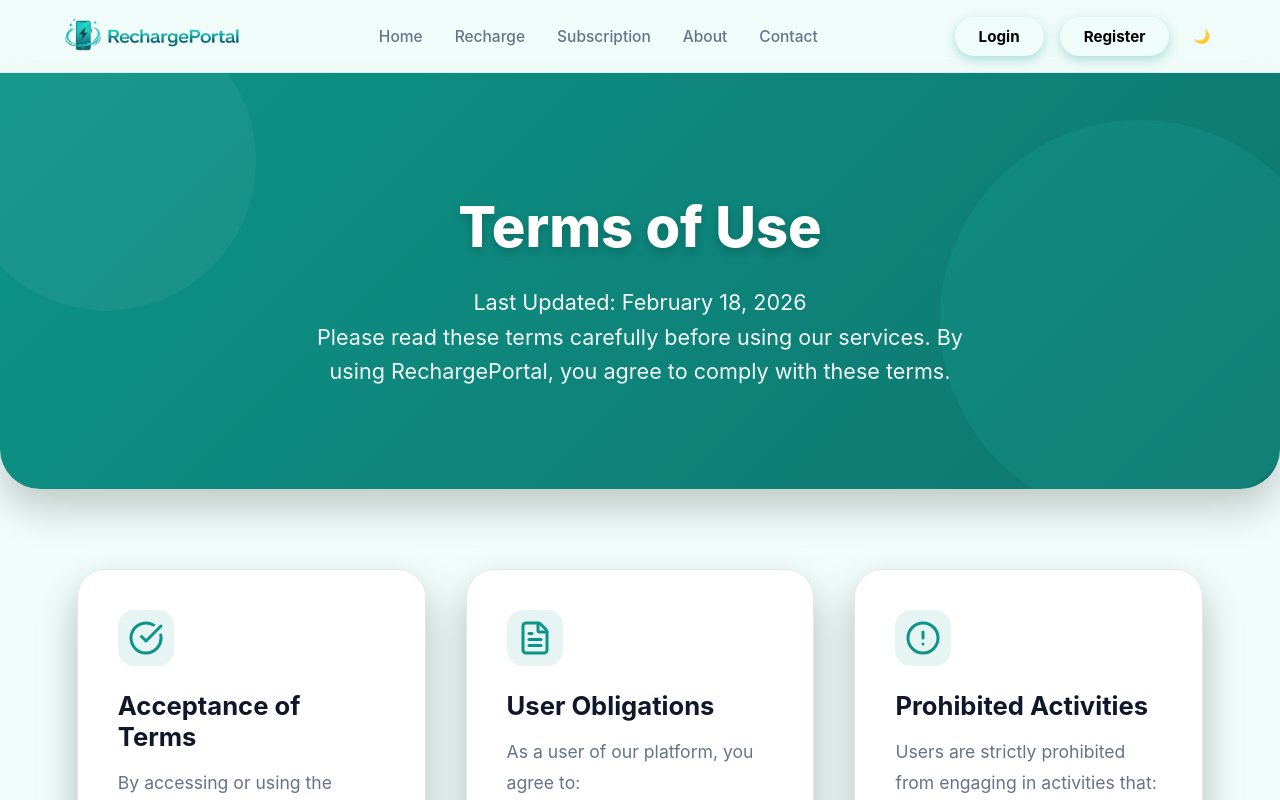
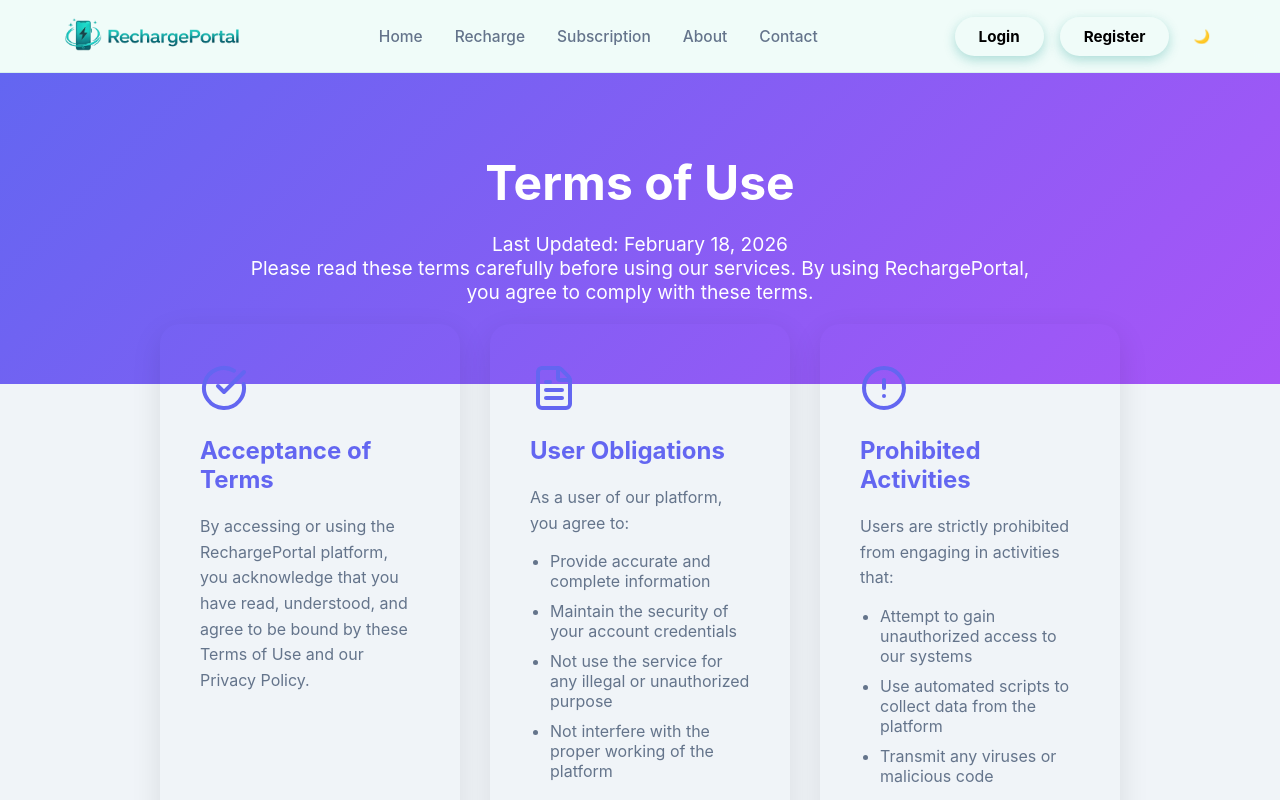
Before and after one commit to nikhilrv605-byte/rechargeportalui, a React (Vite) app: page /terms in a window 1280 px wide. Shown: the top 800 px of the page. Built offline with nearby package versions, Linux system fonts and the light colour scheme; no server answers.

Commit message:
changes in login and ui

```diff
--- a/src/App.jsx
+++ b/src/App.jsx
@@ -13,13 +13,14 @@ import Payment from "./pages/Payment";
 import Profile from "./pages/Profile";
 import { AuthProvider } from "./context/AuthContext";
 import ThemeProvider from "./context/ThemeContext"; // Corrected import path
+// Import the new component
 
 function App() {
   return (
     // Providers are typically wrapped in main.jsx for simplification,
     // but keeping them here as per the provided App.jsx content.
     // The instruction "simplify provider wrapping in main.jsx" implies
-    // moving these out of App.jsx, but this file is App.jsx.
+    // moving these out of App.jsx, but this file is App.jsx.cd
     <AuthProvider>
       <ThemeProvider>
         <BrowserRouter>
@@ -36,6 +37,8 @@ function App() {
               <Route path="/subscription" element={<Subscription />} />
               <Route path="/payment" element={<Payment />} />
               <Route path="/profile" element={<Profile />} />
+                 {/* 🔹 ADD IT HERE */}
+
             </Routes>
           </MainLayout>
         </BrowserRouter>
--- a/src/context/AuthContext.jsx
+++ b/src/context/AuthContext.jsx
@@ -6,20 +6,37 @@ export const AuthProvider = ({ children }) => {
     const [user, setUser] = useState(null);
     const [isLoggedIn, setIsLoggedIn] = useState(false);
     const [token, setToken] = useState(localStorage.getItem("authToken") || null);
+useEffect(() => {
+    // First check localStorage (normal login)
+    const savedUser = localStorage.getItem("user");
 
-    useEffect(() => {
-        // Check for saved user data on load
-        const savedUser = localStorage.getItem("user");
     if (savedUser && token) {
         try {
             setUser(JSON.parse(savedUser));
             setIsLoggedIn(true);
+            return;
         } catch (e) {
-                console.error("Error parsing user from localStorage", e);
+            console.error("Error parsing user", e);
         }
     }
-    }, [token]);
 
+    // 👇 ADD THIS PART FOR GOOGLE SESSION LOGIN
+    fetch("http://localhost:8080/api/auth/me", {
+        credentials: "include",
+    })
+        .then((res) => {
+            if (!res.ok) throw new Error();
+            return res.json();
+        })
+        .then((data) => {
+            setUser(data);
+            setIsLoggedIn(true);
+        })
+        .catch(() => {
+            console.log("No active session");
+        });
+
+}, []);
     const login = (userData, userToken) => {
         setIsLoggedIn(true);
         setUser(userData);
--- a/src/pages/Login.css
+++ b/src/pages/Login.css
@@ -151,6 +151,158 @@
   color: #14b8a6;
 }
 
+.google-btn {
+  width: 100%;
+  padding: 10px;
+  background-color: #fff;
+  border: 1px solid #ddd;
+  color: #444;
+  font-weight: 500;
+  cursor: pointer;
+  margin-top: 10px;
+}
+
+.google-btn:hover {
+  background-color: #f5f5f5;
+}
+
+.divider {
+  text-align: center;
+  margin: 15px 0;
+  color: #888;
+}
+.auth-container {
+  min-height: 100vh;
+  display: flex;
+  justify-content: center;
+  align-items: center;
+  background: linear-gradient(135deg, #e0f7fa, #f1f8ff);
+}
+
+.auth-card {
+  width: 380px;
+  padding: 40px;
+  border-radius: 16px;
+  background: rgba(255, 255, 255, 0.85);
+  backdrop-filter: blur(12px);
+  box-shadow: 0 20px 40px rgba(0, 0, 0, 0.08);
+  text-align: center;
+}
+
+.auth-title {
+  font-size: 24px;
+  font-weight: 600;
+  margin-bottom: 5px;
+}
+
+.auth-subtitle {
+  color: #666;
+  margin-bottom: 25px;
+}
+
+.input-group {
+  text-align: left;
+  margin-bottom: 18px;
+}
+
+.input-group label {
+  font-size: 14px;
+  font-weight: 500;
+}
+
+.input-group input {
+  width: 100%;
+  padding: 10px 12px;
+  margin-top: 5px;
+  border-radius: 8px;
+  border: 1px solid #ddd;
+  transition: 0.2s ease;
+}
+
+.input-group input:focus {
+  border-color: #4cafef;
+  outline: none;
+  box-shadow: 0 0 0 2px rgba(76, 175, 239, 0.15);
+}
+
+.auth-btn {
+  width: 100%;
+  padding: 12px;
+  background: #4cafef;
+  color: white;
+  border: none;
+  border-radius: 8px;
+  font-weight: 600;
+  cursor: pointer;
+  transition: 0.2s ease;
+  margin-top: 10px;
+}
+
+.auth-btn:hover {
+  background: #3a9de0;
+}
+
+.divider {
+  margin: 20px 0;
+  position: relative;
+  font-size: 13px;
+  color: #888;
+}
+
+.divider::before,
+.divider::after {
+  content: "";
+  position: absolute;
+  top: 50%;
+  width: 40%;
+  height: 1px;
+  background: #ddd;
+}
+
+.divider::before {
+  left: 0;
+}
+
+.divider::after {
+  right: 0;
+}
+
+.google-btn {
+  width: 100%;
+  padding: 11px;
+  background: white;
+  border: 1px solid #ddd;
+  border-radius: 8px;
+  font-weight: 500;
+  cursor: pointer;
+  display: flex;
+  align-items: center;
+  justify-content: center;
+  gap: 10px;
+  transition: 0.2s ease;
+}
+
+.google-btn:hover {
+  background: #f7f7f7;
+  border-color: #ccc;
+}
+
+.google-icon {
+  width: 18px;
+  height: 18px;
+}
+
+.switch-text {
+  margin-top: 18px;
+  font-size: 14px;
+}
+
+.switch-link {
+  color: #4cafef;
+  text-decoration: none;
+  font-weight: 500;
+}
+
 /* Reset margins globally */
 * {
   margin: 0;
--- a/src/pages/Login.jsx
+++ b/src/pages/Login.jsx
@@ -83,6 +83,24 @@ const Login = () => {
           <button className="auth-btn" type="submit">
             Login
           </button>
+
+<div className="divider">OR</div>
+
+<button
+  type="button"
+  className="google-btn"
+  onClick={() => {
+    window.location.href =
+      "http://localhost:8080/oauth2/authorization/google";
+  }}
+>
+  <img
+    src="https://www.svgrepo.com/show/475656/google-color.svg"
+    alt="google"
+    className="google-icon"
+  />
+  Continue with Google
+</button>
         </form>
 
         <p className="switch-text">
--- a/src/pages/PrivacyPolicy.jsx
+++ b/src/pages/PrivacyPolicy.jsx
@@ -5,7 +5,6 @@ import "./PrivacyPolicy.css";
 const PrivacyPolicy = () => {
     return (
         <div className="privacy-page">
-            {/* HERO */}
             <section className="privacy-hero">
                 <div className="privacy-hero-content">
                     <h1>Privacy Policy</h1>
@@ -17,7 +16,6 @@ const PrivacyPolicy = () => {
                 </div>
             </section>
 
-            {/* CONTENT */}
             <section className="privacy-content">
                 <div className="privacy-card">
                     <FileText className="privacy-icon" />
--- a/src/pages/Subscription.jsx
+++ b/src/pages/Subscription.jsx
@@ -93,9 +93,7 @@ const Subscription = () => {
       <div className="subscription-header">
         <h1>Subscriptions</h1>
         <p>Choose a plan and start enjoying premium content</p>
-        {!isLoggedIn && (
-          <p className="login-warning" style={{ marginTop: "1rem" }}>⚠ Please login to continue</p>
-        )}
+
       </div>
 
       <div className="subscription-grid">
--- a/src/pages/TermsOfUse.css
+++ b/src/pages/TermsOfUse.css
@@ -1,176 +1,98 @@
-/* PAGE */
 .terms-page {
-    width: 100%;
     min-height: 100vh;
-    background: var(--bg-main);
-    transition: background 0.4s ease;
+    background-color: var(--bg-primary);
+    color: var(--text-primary);
 }
 
-/* HERO */
 .terms-hero {
-    padding: 120px 6% 100px;
-    background: linear-gradient(135deg, #0d9488, #0f766e, #020617);
-    background-size: 200% 200%;
-    animation: shimmer 15s ease infinite;
+    background: linear-gradient(135deg, #6366f1, #a855f7);
     color: white;
+    padding: 80px 20px;
     text-align: center;
-    position: relative;
-    overflow: hidden;
-    border-bottom-left-radius: 40px;
-    border-bottom-right-radius: 40px;
-    box-shadow: 0 20px 40px rgba(0, 0, 0, 0.2);
 }
 
-/* Subtle animated background shapes */
-.terms-hero::before {
-    content: "";
-    position: absolute;
-    top: -50px;
-    left: -50px;
-    width: 300px;
-    height: 300px;
-    background: rgba(255, 255, 255, 0.05);
-    border-radius: 50%;
-    animation: float 8s ease-in-out infinite;
+.terms-hero-content h1 {
+    font-size: 3rem;
+    margin-bottom: 20px;
 }
 
-.terms-hero::after {
-    content: "";
-    position: absolute;
-    bottom: -50px;
-    right: -50px;
-    width: 400px;
-    height: 400px;
-    background: rgba(45, 212, 191, 0.1);
-    border-radius: 50%;
-    animation: float 10s ease-in-out infinite reverse;
-}
-
-.terms-hero-content {
-    position: relative;
-    z-index: 1;
-    max-width: 900px;
-    margin: auto;
-    animation: slideUp 0.8s ease-out;
-}
-
-.terms-hero h1 {
-    font-size: 3.5rem;
-    font-weight: 800;
-    margin-bottom: 24px;
-    text-shadow: 0 4px 10px rgba(0, 0, 0, 0.2);
-}
-
-.terms-hero p {
-    font-size: 1.35rem;
-    opacity: 0.95;
-    line-height: 1.6;
-    max-width: 700px;
+.terms-hero-content p {
+    font-size: 1.2rem;
+    max-width: 800px;
     margin: 0 auto;
 }
 
-/* CONTENT GRID */
 .terms-content {
-    padding: 80px 6%;
+    max-width: 1000px;
+    margin: -60px auto 60px;
+    padding: 0 20px;
     display: grid;
-    grid-template-columns: repeat(auto-fit, minmax(320px, 1fr));
-    gap: 40px;
-    max-width: 1400px;
-    margin: 0 auto;
+    grid-template-columns: repeat(auto-fit, minmax(300px, 1fr));
+    gap: 30px;
 }
 
-/* CARD */
 .terms-card {
-    background: var(--card-bg);
-    border-radius: 28px;
+    background: var(--bg-secondary);
     padding: 40px;
-    border: 1px solid var(--border-color);
-    box-shadow: var(--shadow-lg);
-    transition: all 0.4s cubic-bezier(0.175, 0.885, 0.32, 1.275);
-    position: relative;
-    overflow: hidden;
-    animation: slideUp 1s ease-out backwards;
+    border-radius: 20px;
+    box-shadow: 0 10px 30px rgba(0, 0, 0, 0.1);
+    transition: transform 0.3s ease;
 }
 
-/* Hover Effects */
 .terms-card:hover {
-    transform: translateY(-12px);
-    box-shadow: var(--shadow-xl);
-    border-color: var(--primary);
+    transform: translateY(-10px);
 }
 
-/* ICON */
 .terms-icon {
-    color: var(--primary);
-    width: 36px;
-    height: 36px;
+    width: 48px;
+    height: 48px;
+    color: #6366f1;
     margin-bottom: 20px;
-    transition: transform 0.4s ease;
-    background: var(--primary-light);
-    padding: 10px;
-    box-sizing: content-box;
-    border-radius: 16px;
 }
 
-.terms-card:hover .terms-icon {
-    transform: scale(1.1) rotate(5deg);
-    background: var(--primary);
-    color: white;
+.terms-card h2 {
+    font-size: 1.5rem;
+    margin-bottom: 20px;
+    color: #6366f1;
 }
 
-/* HEADINGS */
-.terms-card h2 {
-    font-size: 1.6rem;
-    margin-bottom: 16px;
-    font-weight: 700;
-    color: var(--text-primary);
-}
-
-/* TEXT */
 .terms-card p {
-    font-size: 1.1rem;
-    line-height: 1.75;
+    line-height: 1.6;
     color: var(--text-secondary);
 }
 
-/* LISTS */
 .terms-card ul {
     padding-left: 20px;
-    margin-top: 14px;
+    margin-top: 15px;
+}
+
+.terms-card li {
+    margin-bottom: 10px;
     color: var(--text-secondary);
 }
 
-.terms-card li {
-    margin-bottom: 12px;
-    font-size: 1.05rem;
+.terms-card.highlight {
+    grid-column: 1 / -1;
+    background: rgba(99, 102, 241, 0.1);
+    border: 1px solid #6366f1;
+    display: flex;
+    flex-direction: column;
+    align-items: center;
+    text-align: center;
 }
 
-/* HIGHLIGHT CARD */
-.terms-card.highlight {
-    grid-column: span 2;
-    background: linear-gradient(135deg,
-            rgba(13, 148, 136, 0.03),
-            var(--card-bg));
-    border: 1px solid rgba(13, 148, 136, 0.2);
+.terms-card.highlight .terms-icon.large {
+    width: 64px;
+    height: 64px;
 }
 
-[data-theme="dark"] .terms-card.highlight {
-    background: linear-gradient(135deg,
-            rgba(45, 212, 191, 0.05),
-            var(--card-bg));
+[data-theme='dark'] .terms-card {
+    background: #1a1a1a;
+    border: 1px solid #333;
 }
 
-/* RESPONSIVE */
-@media (max-width: 900px) {
-    .terms-hero h1 {
-        font-size: 2.5rem;
-    }
-
-    .terms-card.highlight {
-        grid-column: span 1;
-    }
-
-    .terms-content {
-        grid-template-columns: 1fr;
+@media (max-width: 768px) {
+    .terms-hero-content h1 {
+        font-size: 2.2rem;
     }
 }
--- a/src/pages/TermsOfUse.jsx
+++ b/src/pages/TermsOfUse.jsx
@@ -5,7 +5,6 @@ import "./TermsOfUse.css";
 const TermsOfUse = () => {
     return (
         <div className="terms-page">
-            {/* HERO */}
             <section className="terms-hero">
                 <div className="terms-hero-content">
                     <h1>Terms of Use</h1>
@@ -17,7 +16,6 @@ const TermsOfUse = () => {
                 </div>
             </section>
 
-            {/* CONTENT */}
             <section className="terms-content">
                 <div className="terms-card">
                     <CheckCircle className="terms-icon" />
```
Also changed, not shown: src/pages/PrivacyPolicy.css (+50 -128 lines), src/pages/Subscription.css (+9 -5 lines). Lines whose indentation alone changed are shown as unchanged.
